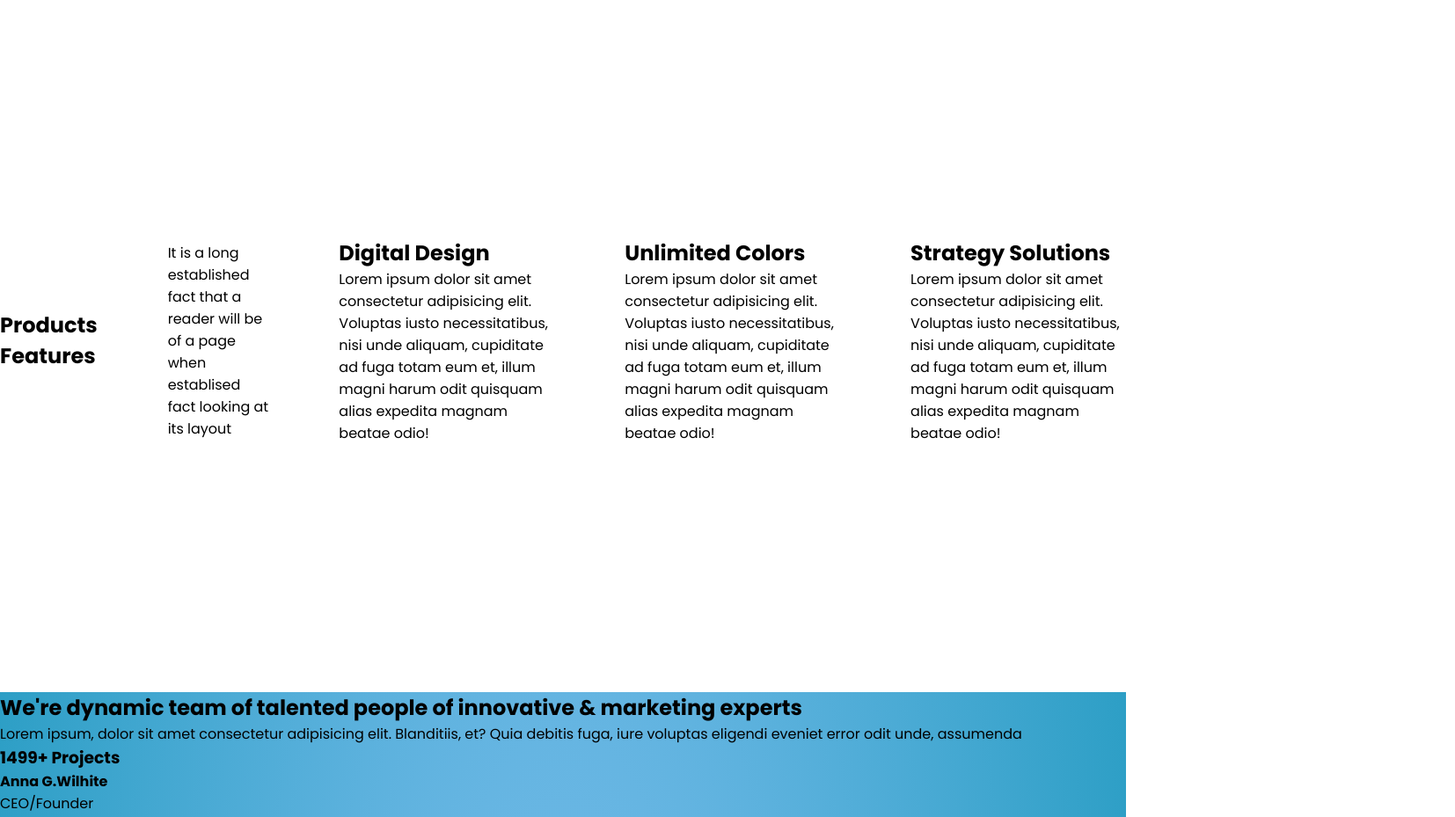
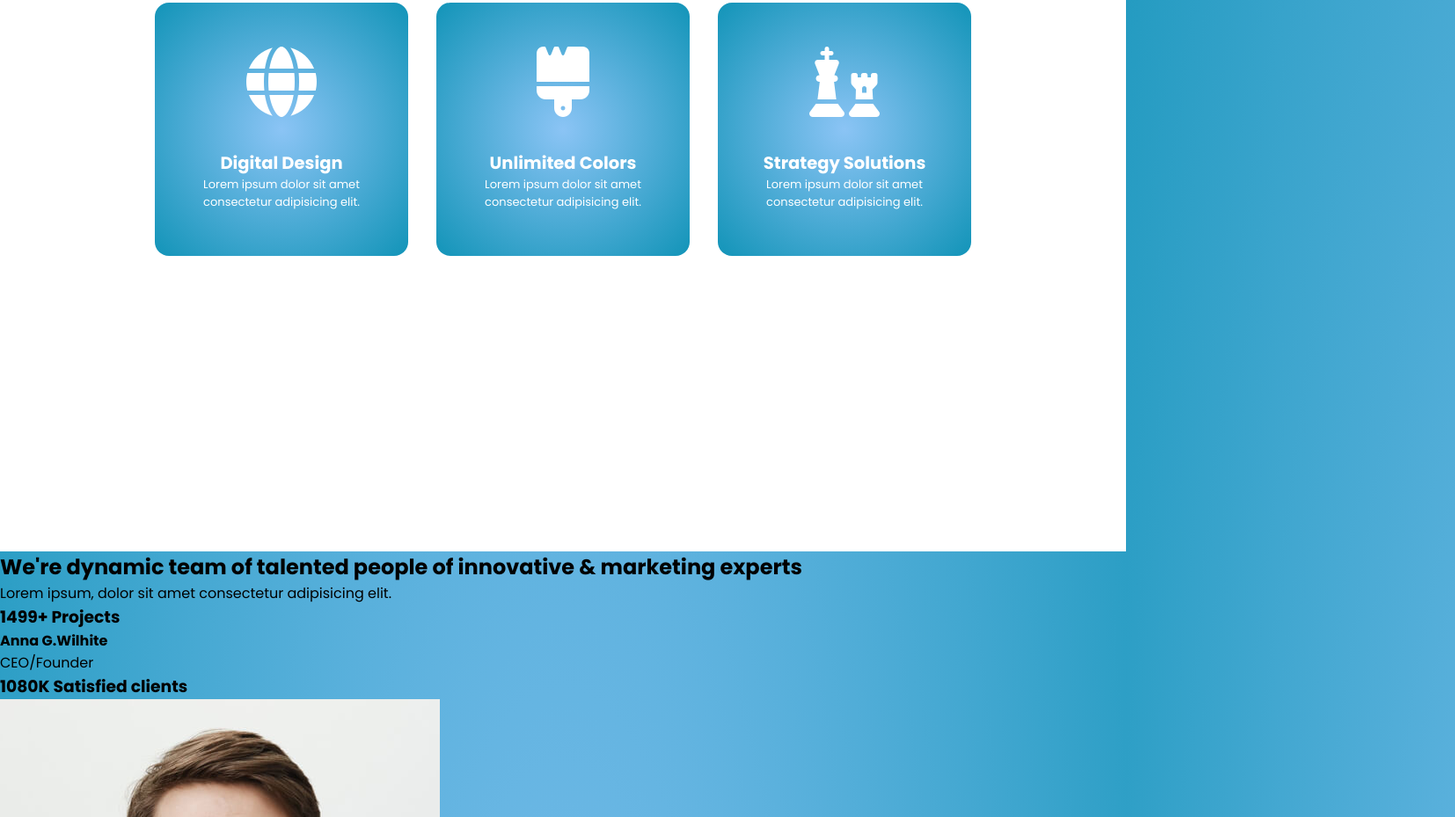
Before and after one commit to Hilliksen/ELAN-formation, a plain HTML site: page Landing Page/index.html in a window 1280 px wide. Shown: the part 1181-2110 px from the top of the page at 88% size, 1654 px wide, since content can reach past the window. Drawn offline with Linux system fonts and the light colour scheme.

Commit message:
11/4 landing page code is broken check tomorrow

```diff
--- a/Landing Page/css/styles.css
+++ b/Landing Page/css/styles.css
@@ -1,6 +1,6 @@
 :root {
   --titleColor: green;
-  --radicalGradient:  (rgb(139, 196, 245),#1294b8);
+  --radicalGradient:  radial-gradient(rgb(139, 196, 245),#1294b8);
   --textColor: white;
   --fontsizeText:1.5rem;
   --subtitle:4rem;
@@ -40,9 +40,15 @@ body {
   color: var(--textColor);
   text-decoration: none;
 }
+
+.main-nav{
+  margin: 0 15rem;
+ }
+
 .main-nav-icons li a:hover {
   opacity: 0.8;
 }
+
 .main-nav li a:hover {
   /* color: rgb(206, 196, 196); */
   color: rgb(224, 209, 209);
@@ -65,7 +71,6 @@ body {
   }
 
 .searchbar p{
-  flex: wrap;
   padding-top: 1rem;
   padding-bottom: 2rem;
   font-size: 1.8rem;
@@ -127,12 +132,36 @@ body {
   transform: translateY(2px);
 }
 /*NAV DONE*/
-#cards{
-  min-height: 100vh;
+ #cards{
+  min-height: 40rem;
   background: #ffffff;
   display: flex;
-  align-items: center;
+  /* flex-wrap: wrap; */
   justify-content: center;
-  gap: 5rem
-  ;
+ }
+
+
+.card{
+  background:var(--radicalGradient);
+  width: 18rem;
+  height: 18rem;
+  overflow: hidden;
+  border-radius: 1rem;
+  margin: 1rem;
+  margin-top: 10arem;
 }
+.card-text{
+  padding: 1rem;
+  color: var(--textColor);
+  font: var(--fontsizeText);
+  font-size: small;
+  text-align: center;
+}
+
+.card-header {
+  color: var(--textColor);
+  float: center;
+  font-size: 5rem;
+  text-align: center;
+  margin-top: 2rem;
+}
--- a/Landing Page/index.html
+++ b/Landing Page/index.html
@@ -54,50 +54,44 @@
       <main>
 
       <section id="cards">
-        <h2 class="title">Products Features</h2>
-        <p>
+        <!-- <div class="title">
+          <!-- <h2 >Products Features</h2>
+          <p>
           It is a long established fact that a reader will be of a page when
           establised fact looking at its layout
         </p>
+        </div> -->
+
         <div class="card">
           <div class="card-header">
-            <!--ICON-->
+            <i class="fa-solid fa-globe"></i>
           </div>
           <div class="card-text">
             <h2 class="title">Digital Design</h2>
             <p>
-              Lorem ipsum dolor sit amet consectetur adipisicing elit. Voluptas
-              iusto necessitatibus, nisi unde aliquam, cupiditate ad fuga totam
-              eum et, illum magni harum odit quisquam alias expedita magnam
-              beatae odio!
+              Lorem ipsum dolor sit amet consectetur adipisicing elit.
             </p>
           </div>
         </div>
         <div class="card">
           <div class="card-header">
-            <!--ICON-->
+            <i class="fa-solid fa-brush"></i>
           </div>
           <div class="card-text">
             <h2 class="title">Unlimited Colors</h2>
             <p>
-              Lorem ipsum dolor sit amet consectetur adipisicing elit. Voluptas
-              iusto necessitatibus, nisi unde aliquam, cupiditate ad fuga totam
-              eum et, illum magni harum odit quisquam alias expedita magnam
-              beatae odio!
+              Lorem ipsum dolor sit amet consectetur adipisicing elit.
             </p>
           </div>
         </div>
         <div class="card">
           <div class="card-header">
-            <!--ICON-->
+            <i class="fa-solid fa-chess"></i>
           </div>
           <div class="card-text">
             <h2 class="title">Strategy Solutions</h2>
             <p>
-              Lorem ipsum dolor sit amet consectetur adipisicing elit. Voluptas
-              iusto necessitatibus, nisi unde aliquam, cupiditate ad fuga totam
-              eum et, illum magni harum odit quisquam alias expedita magnam
-              beatae odio!
+              Lorem ipsum dolor sit amet consectetur adipisicing elit.
             </p>
           </div>
         </div>
@@ -109,9 +103,7 @@
           experts
         </h2>
         <p>
-          Lorem ipsum, dolor sit amet consectetur adipisicing elit. Blanditiis,
-          et? Quia debitis fuga, iure voluptas eligendi eveniet error odit unde,
-          assumenda
+          Lorem ipsum, dolor sit amet consectetur adipisicing elit.
         </p>
         <div class="team-card">
           <h3 class="sub-title">1499+ Projects</h3>
```
